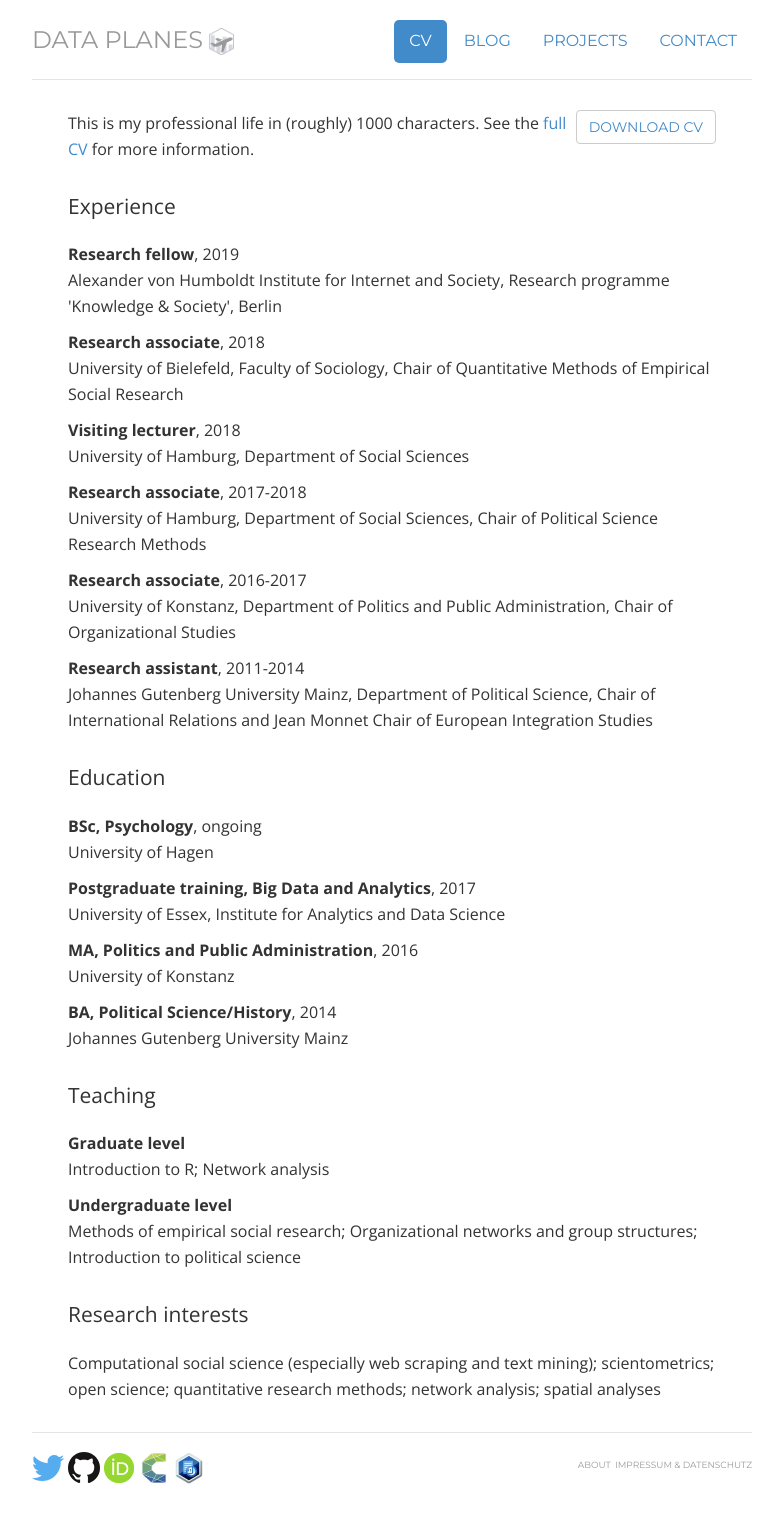
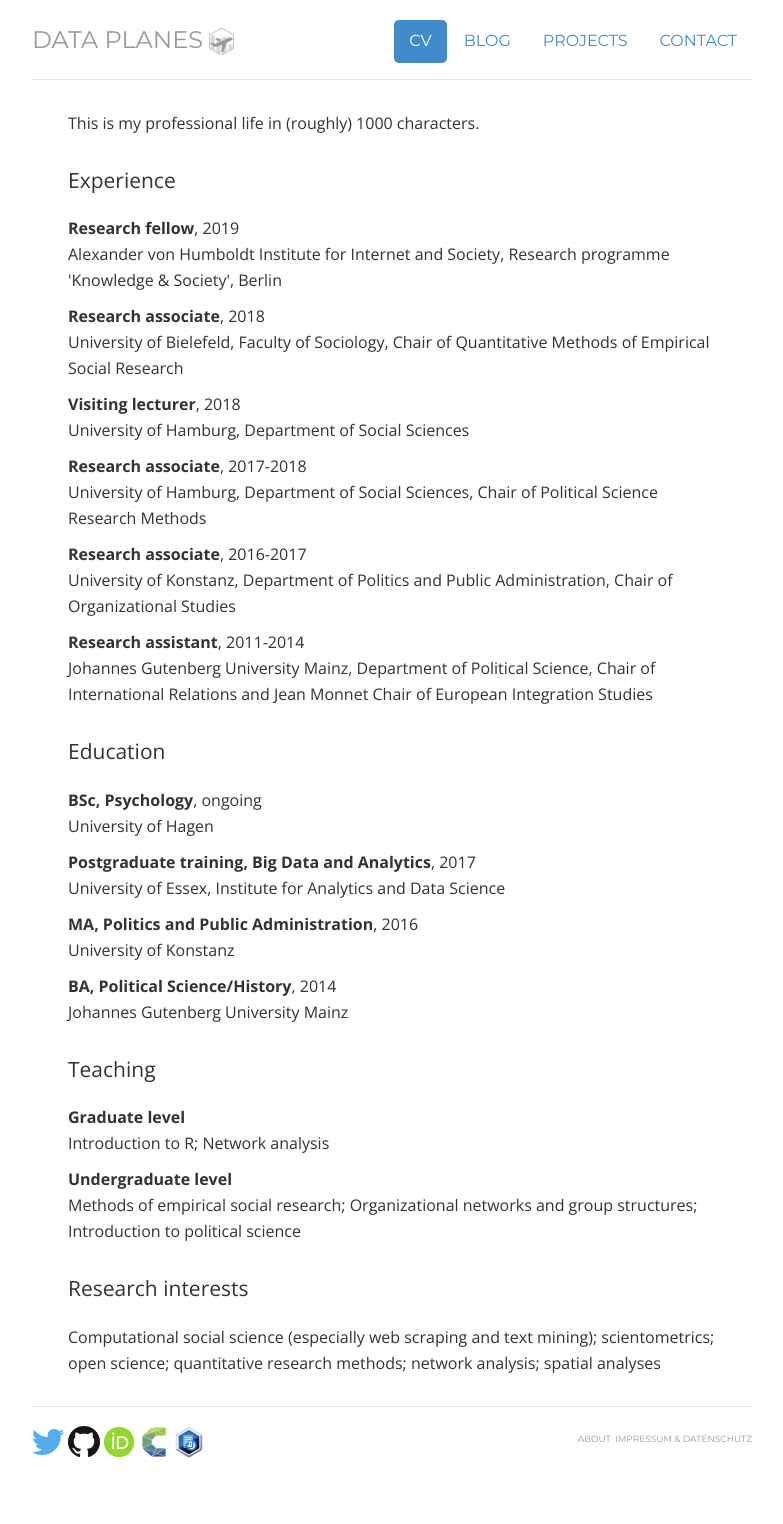
Before and after one commit to lhehnke/lhehnke.github.io, a Jekyll site: the page built from cv/index.html, in a window 1280 px wide. Shown: the whole page, without its empty margins (248-1031 px from the left). Built offline with Jekyll 4.4.1, drawn with Linux system fonts in a browser that asks for light colours; nearby versions of some CDN libraries; after the commit the page ends 1498 px from its top, so only the background shows below that.

Commit message:
Temporary update

```diff
--- a/cv/index.html
+++ b/cv/index.html
@@ -10,10 +10,10 @@ contact: passive
 ---
 <div class="cv">
 
-	<a href="https://lhehnke.github.io/files/CV_Lisa_Hehnke.pdf" class="btn btn-default pull-right" title="Download CV as PDF"><span style="color:#428bca;font-family: 'Montserrat', Helvetica, sans-serif; text-transform: uppercase;">Download CV</span></a>
+<!--	<a href="https://lhehnke.github.io/files/CV_Lisa_Hehnke.pdf" class="btn btn-default pull-right" title="Download CV as PDF"><span style="color:#428bca;font-family: 'Montserrat', Helvetica, sans-serif; text-transform: uppercase;">Download CV</span></a> -->
 
 
-				<p style="margin-bottom:30px">This is my professional life in (roughly) 1000 characters. See the <a href="/files/CV_Lisa_Hehnke.pdf">full CV</a> for more information. </p>
+				<p style="margin-bottom:30px">This is my professional life in (roughly) 1000 characters. <!-- See the <a href="/files/CV_Lisa_Hehnke.pdf">full CV</a> for more information. </p>-->
 
 								<p class="lead">Experience</p>
 
```
